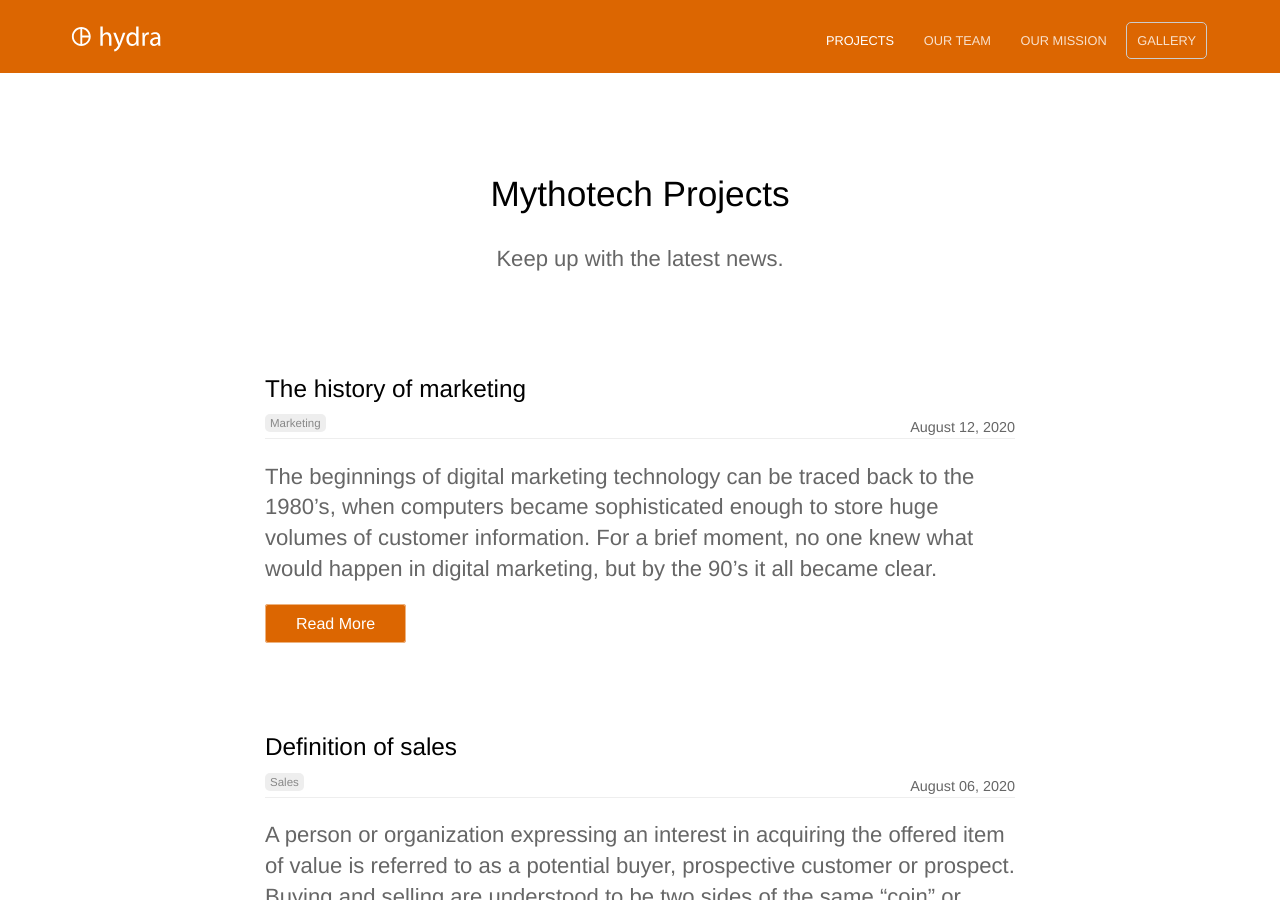
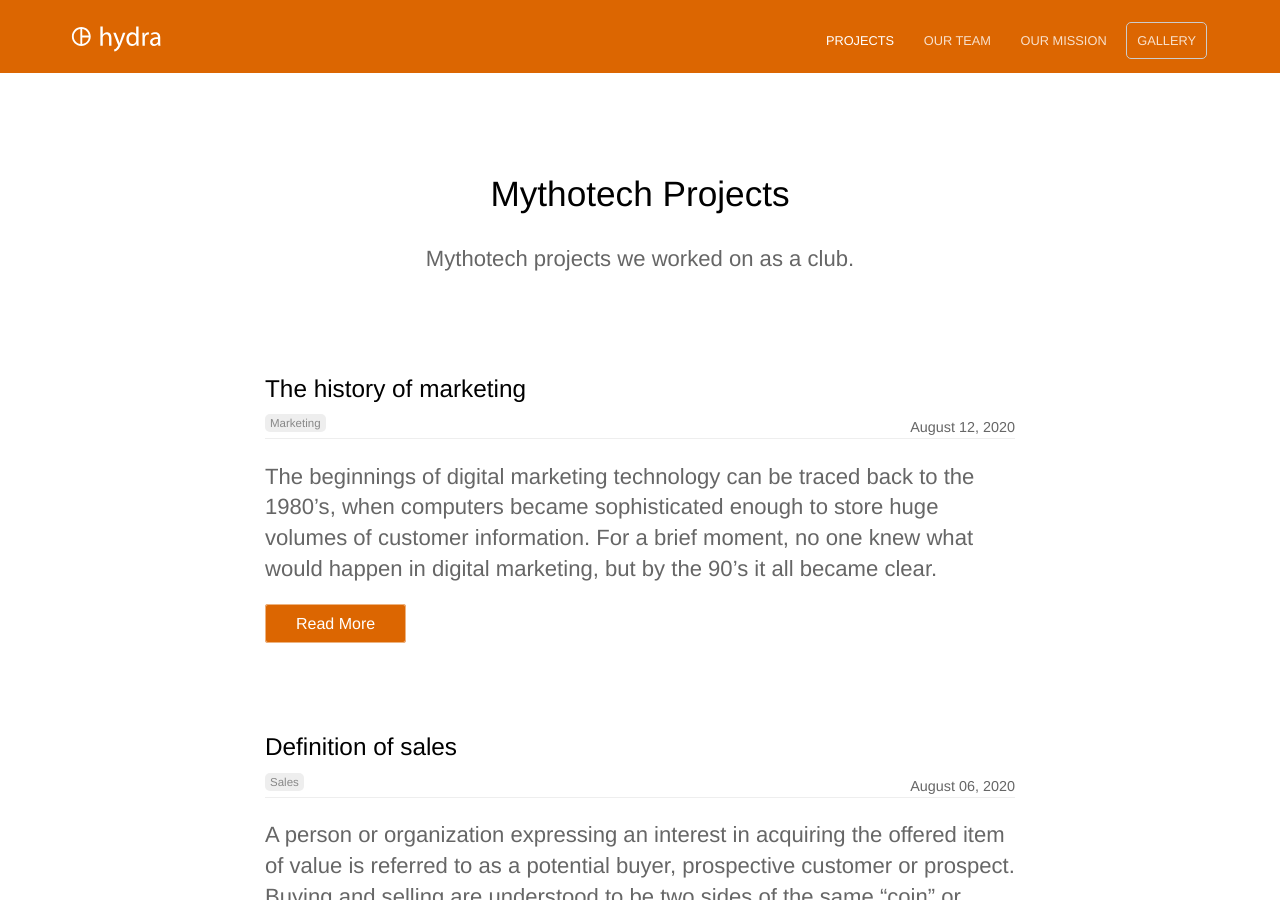
Before and after one commit to Mythotech/mythotech.github.io, a Jekyll site: the page built from blog/index.html, in a window 1280 px wide and 900 px high. Built offline with Jekyll 4.4.1, drawn with Linux system fonts in a browser that asks for light colours; the list of posts is cut into pages by our own code.

Commit message:
added description

```diff
--- a/blog/index.html
+++ b/blog/index.html
@@ -1,6 +1,6 @@
 ---
 title: Mythotech Projects
-description: Keep up with the latest news.
+description: Mythotech projects we worked on as a club.
 ---
 
 <div class="text-container">
```
